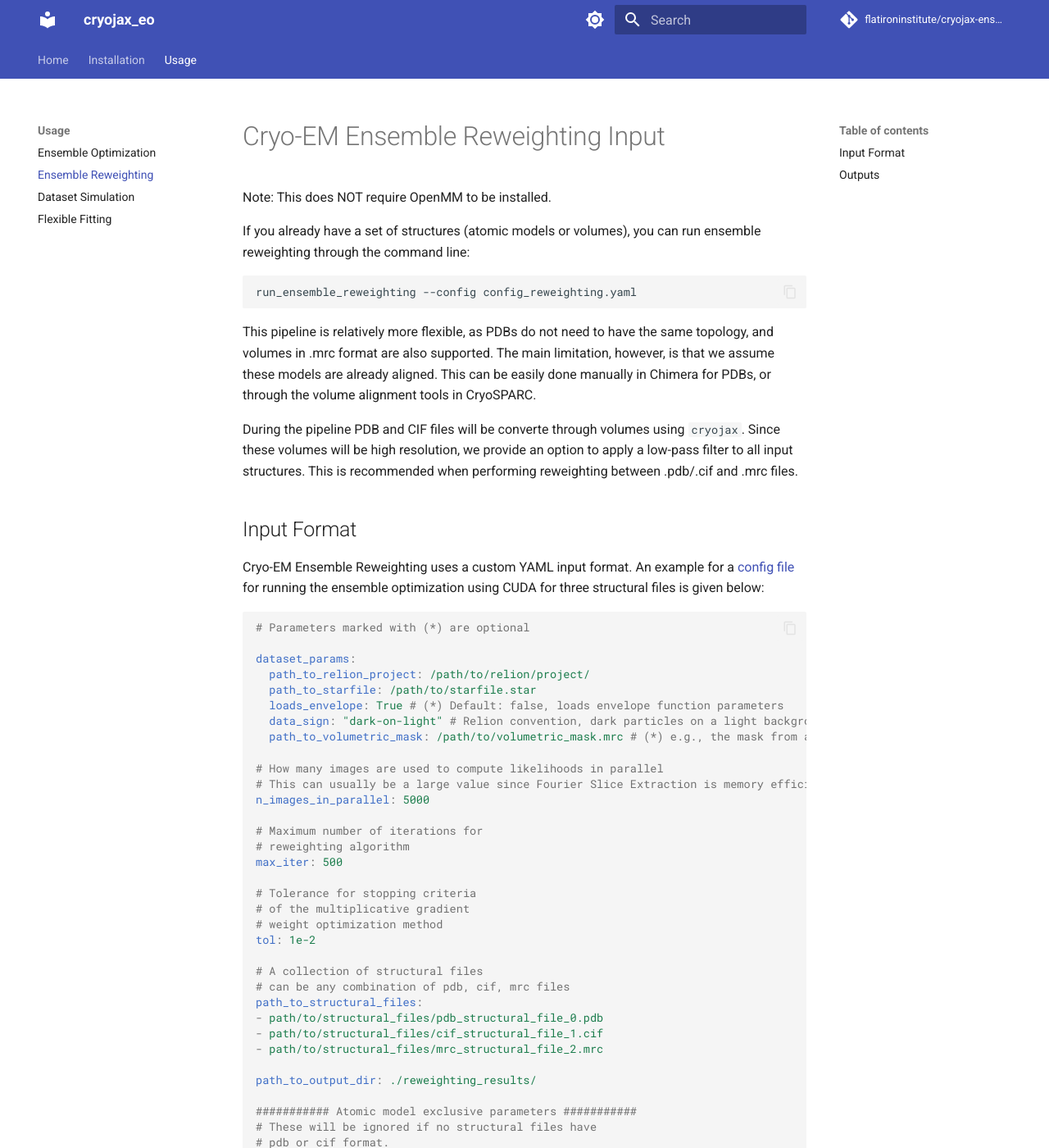
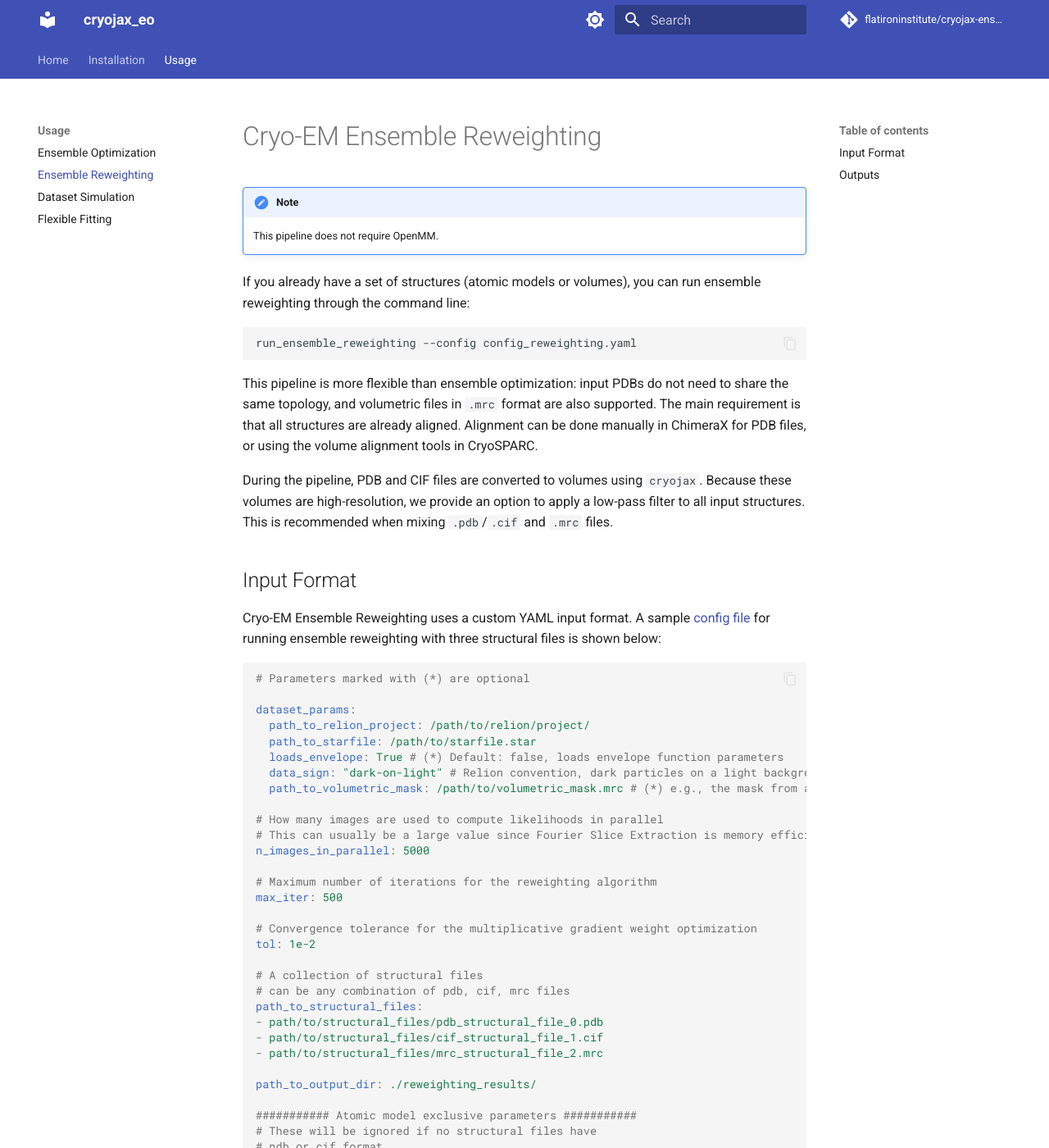
Before and after one commit to flatironinstitute/cryojax-ensemble-optimization, an MkDocs documentation site: the page built from docs/ensemble_reweighting.md, in a window 1280 px wide and 1400 px high. Shown: the whole window at 82% size. Built offline with MkDocs 1.6.1 and Material for MkDocs 9.7.7, drawn with Linux system fonts in a browser that asks for light colours; comment, search, counter and statistics services are not loaded; some of the changed text lies outside the part shown.

Commit message:
update docs website

````diff
--- a/docs/ensemble_reweighting.md
+++ b/docs/ensemble_reweighting.md
@@ -1,6 +1,7 @@
-# Cryo-EM Ensemble Reweighting Input
+# Cryo-EM Ensemble Reweighting
 
-Note: This does NOT require OpenMM to be installed.
+!!! note
+    This pipeline does not require OpenMM.
 
 If you already have a set of structures (atomic models or volumes), you can run ensemble reweighting through the command line:
 
@@ -8,13 +9,13 @@ If you already have a set of structures (atomic models or volumes), you can run
 run_ensemble_reweighting --config config_reweighting.yaml
 ```
 
-This pipeline is relatively more flexible, as PDBs do not need to have the same topology, and volumes in .mrc format are also supported. The main limitation, however, is that we assume these models are already aligned. This can be easily done manually in Chimera for PDBs, or through the volume alignment tools in CryoSPARC.
+This pipeline is more flexible than ensemble optimization: input PDBs do not need to share the same topology, and volumetric files in `.mrc` format are also supported. The main requirement is that all structures are already aligned. Alignment can be done manually in ChimeraX for PDB files, or using the volume alignment tools in CryoSPARC.
 
-During the pipeline PDB and CIF files will be converte through volumes using `cryojax`. Since these volumes will be high resolution, we provide an option to apply a low-pass filter to all input structures. This is recommended when performing reweighting between .pdb/.cif and .mrc files.
+During the pipeline, PDB and CIF files are converted to volumes using `cryojax`. Because these volumes are high-resolution, we provide an option to apply a low-pass filter to all input structures. This is recommended when mixing `.pdb`/`.cif` and `.mrc` files.
 
 ## Input Format
 
-Cryo-EM Ensemble Reweighting uses a custom YAML input format. An example for a [config file](./example_configs/config_reweighting.yaml) for running the ensemble optimization using CUDA for three structural files is given below:
+Cryo-EM Ensemble Reweighting uses a custom YAML input format. A sample [config file](./example_configs/config_reweighting.yaml) for running ensemble reweighting with three structural files is shown below:
 
 ```yaml
 # Parameters marked with (*) are optional
@@ -30,13 +31,10 @@ dataset_params:
 # This can usually be a large value since Fourier Slice Extraction is memory efficient
 n_images_in_parallel: 5000
 
-# Maximum number of iterations for
-# reweighting algorithm
+# Maximum number of iterations for the reweighting algorithm
 max_iter: 500
 
-# Tolerance for stopping criteria
-# of the multiplicative gradient
-# weight optimization method
+# Convergence tolerance for the multiplicative gradient weight optimization
 tol: 1e-2
 
 # A collection of structural files
@@ -64,7 +62,7 @@ loads_b_factors: true
 
 ## Outputs
 
-- `optimized_weights`: final weights for each structural file
+- `optimized_weights`: final weights for each structural file.
 - A `log` file.
-- A copy of the input config file
-- log-likelihood matrix: log-likelihood computed for each pair of image, structural file
+- A copy of the input config file.
+- Log-likelihood matrix: log-likelihood computed for each image–structure pair.
````
Also changed, not shown: docs/dataset_simulation.md (+12 -12 lines), docs/ensemble_optimization.md (+12 -16 lines), docs/flexible_fitting.md (+1 -1 lines), docs/index.md (+1 -1 lines).
